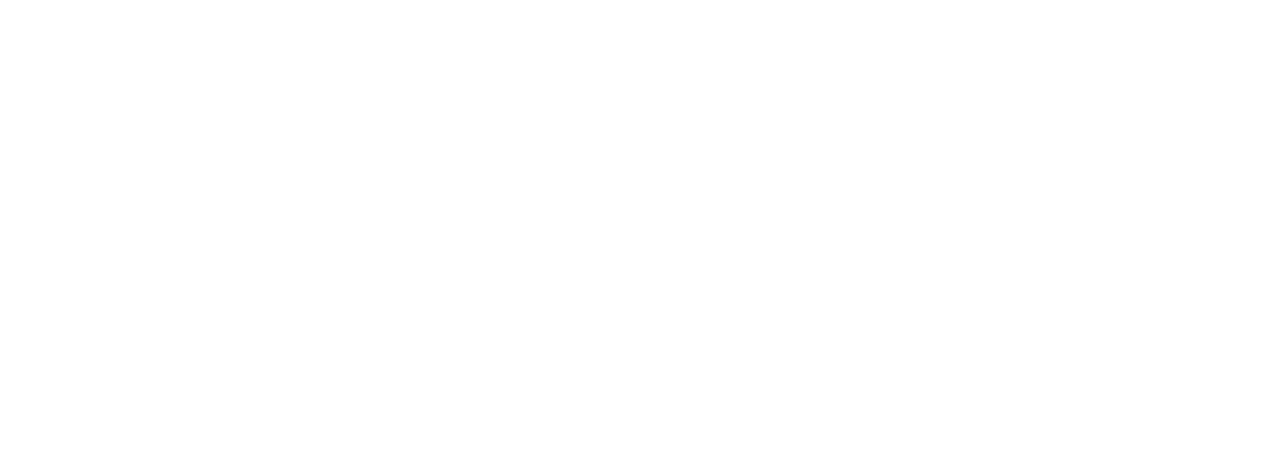
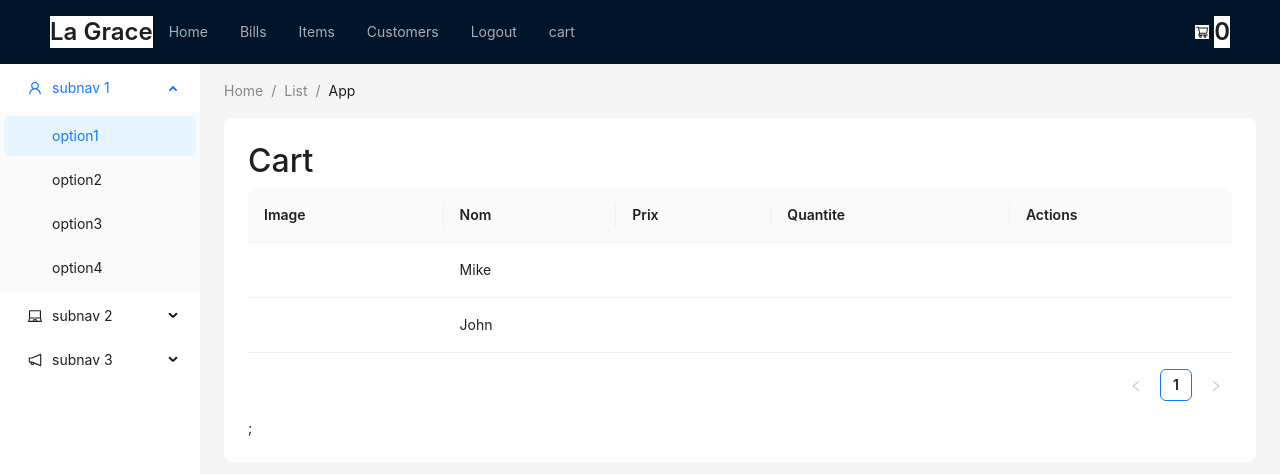
Before and after one commit to Benk513/Pos-La-Grace, a React (Create React App) app: page /cart in a window 1280 px wide. Before the commit this address had no page. Shown: the top 474 px of the page. Built offline with nearby package versions, Linux system fonts and the light colour scheme.

Commit message:
i have created the store of the global app

```diff
--- a/src/App.js
+++ b/src/App.js
@@ -2,6 +2,7 @@
 
 import HomePage from './pages/HomePage';
 import Items from './pages/Items';
+import CartPage from './pages/CartPage';
 
 
 
@@ -14,6 +15,7 @@
         <Routes>
           <Route path='/' element={<HomePage/> } />
           <Route path='/items' element={<Items/> } />
+          <Route path='/cart' element={<CartPage/> } />
         </Routes>
       </BrowserRouter>
 
--- a/src/components/DefaultLayout.jsx
+++ b/src/components/DefaultLayout.jsx
@@ -2,12 +2,12 @@
 import { LaptopOutlined, NotificationOutlined, UserOutlined,ShoppingCartOutlined } from '@ant-design/icons';
 import {theme, Breadcrumb ,Typography ,Layout,Menu} from "antd";
 import { useSelector } from 'react-redux';
-
+import {useNavigate} from 'react-router-dom';
 
 const { Header, Content, Sider } = Layout;
-const items1 = ['Home', 'Bills', 'Items', 'Customers' ,'Logout'].map((key) => ({
+const items1 = ['Home', 'Bills', 'Items' ,'Customers','Logout','cart'].map((key) => ({
   key,
-  label: `${key}`,
+  label:`${key}`,
 }));
 const items2 = [UserOutlined, LaptopOutlined, NotificationOutlined].map((icon, index) => {
   const key = String(index + 1);
@@ -27,6 +27,10 @@
 
 
 const App = (props) => {
+
+  console.log(items1[1].label)
+
+  const navigate = useNavigate()
 
   const { cartItems } = useSelector(state => state.rootReducer)
 
@@ -52,7 +56,8 @@
         level={3}
         style={{
           margin: 0,background: colorBgContainer,
-        }}
+          }}
+          onClick={()=> navigate('/')}
               >La Grace
 
         </Typography.Title>
@@ -68,6 +73,11 @@
             flex: 1,
             minWidth: 0,
           }}
+          onClick={
+            (e) => {
+              navigate(e.key)
+
+            }}
         />
 
 <ShoppingCartOutlined
@@ -75,15 +85,15 @@
         style={{
           margin: 5, background: colorBgContainer,
 
-        }}/>
+        }} onClick={()=> navigate('/cart')}/>
 
-<Typography.Paragraph
+<Typography.Title
 
         level={3}
         style={{
           margin: 0,background: colorBgContainer,
         }}
-              >{cartItems.length}</Typography.Paragraph>
+              >{cartItems.length}</Typography.Title>
       </Header>
       <Layout>
         <Sider
@@ -135,3 +145,12 @@
   );
 };
 export default App;
+
+
+
+
+
+
+
+
+// [{  title: 'Home',  link: '/'}, { title:'Bills', link: '/bills'  }, { title:'Items', link: '/items' }, {title: 'Customers', link:'/customers' }, { title:'Logout',link: '/logout' }]
--- a/src/components/Item.jsx
+++ b/src/components/Item.jsx
@@ -1,11 +1,25 @@
 import React from 'react'
+import { useDispatch } from 'react-redux'
 
-const Item = ({item}) => {
+const Item = ({ item }) => {
+
+    const dispatch = useDispatch()
+    function addToCart() {
+        dispatch({
+            type: 'ADD_TO_CART',
+            payload: item
+        })
+
+    }
+
+
+
   return (
       <div>
           <h4>TItle</h4>
           <img src="" alt="" width="100" height="100" />
           <h4>Price : 25$</h4>
+          <button onClick={()=>addToCart()}>Add to cart</button>
     </div>
   )
 }
--- /dev/null
+++ b/src/pages/CartPage.jsx
@@ -0,0 +1,60 @@
+import React from 'react'
+import {Table} from 'antd'
+import DefaultLayout from './../components/DefaultLayout'
+const CartPage = () => {
+
+
+    const dataSource = [
+  {
+    key: '1',
+    name: 'Mike',
+    age: 32,
+    address: '10 Downing Street',
+  },
+  {
+    key: '2',
+    name: 'John',
+    age: 42,
+    address: '10 Downing Street',
+  },
+];
+
+const columns = [
+  {
+    title: 'Image',
+    dataIndex: 'image',
+    key: 'image',
+  },
+  {
+    title: 'Nom',
+    dataIndex: 'name',
+    key: 'name',
+  },
+  {
+    title: 'Prix',
+    dataIndex: 'price',
+    key: 'price',
+  },
+  {
+    title: 'Quantite',
+    dataIndex: 'quantity',
+    key: 'quantity',
+  },
+  {
+    title: 'Actions',
+    dataIndex: 'actions',
+    key: 'actions',
+  },
+];
+
+  return (
+      <DefaultLayout>
+          <h2>Cart</h2>
+
+
+<Table dataSource={dataSource} columns={columns} />;
+   </DefaultLayout>
+  )
+}
+
+export default CartPage
--- a/src/redux/rootReducer.js
+++ b/src/redux/rootReducer.js
@@ -6,6 +6,10 @@
 export const rootReducer = (state = initialState, action) => {
 
     switch (action.type) {
+        case 'ADD_TO_CART': return {
+            ...state,
+            cartItems: [...state.cartItems, action.payload]
+        }
 
         default: return state
 
```
